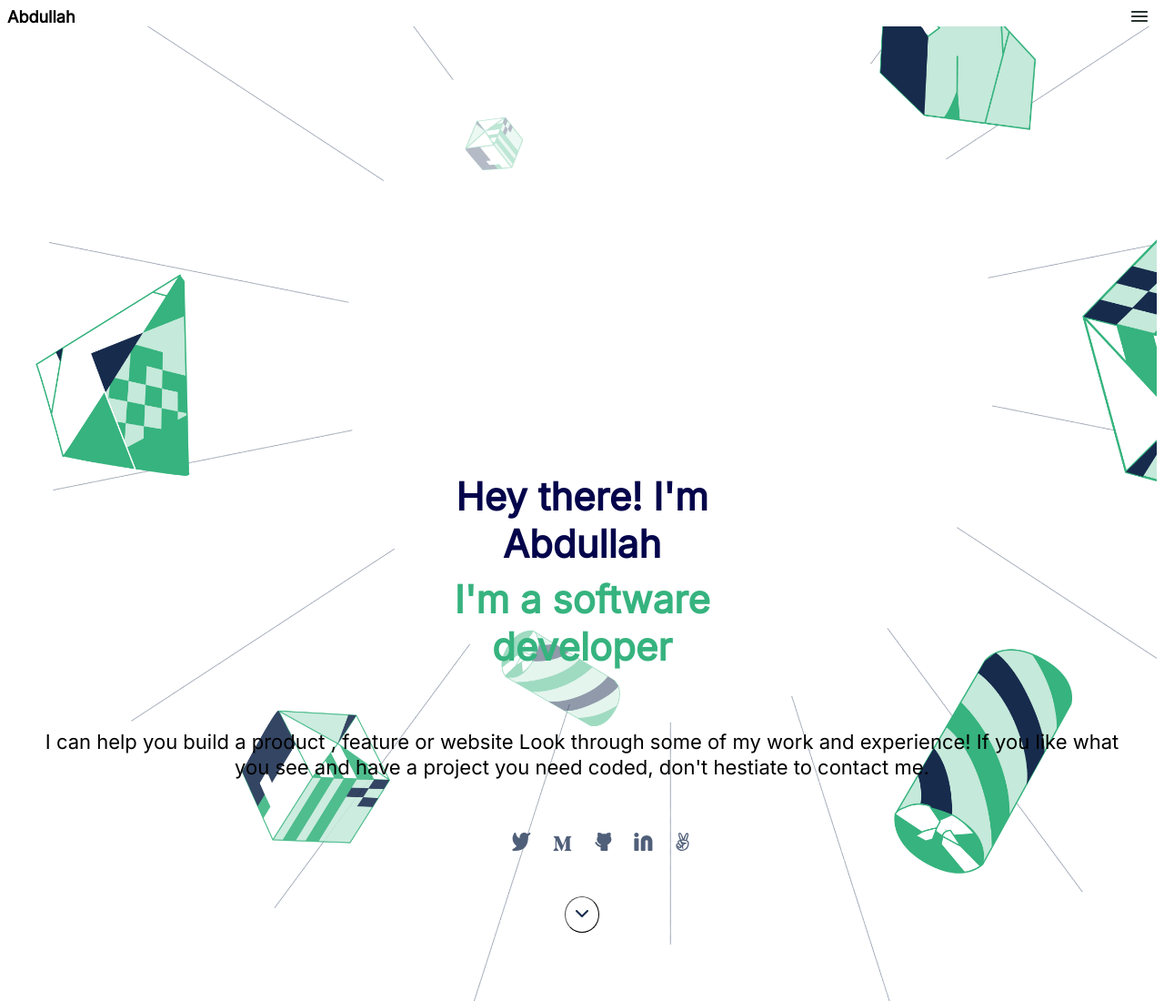
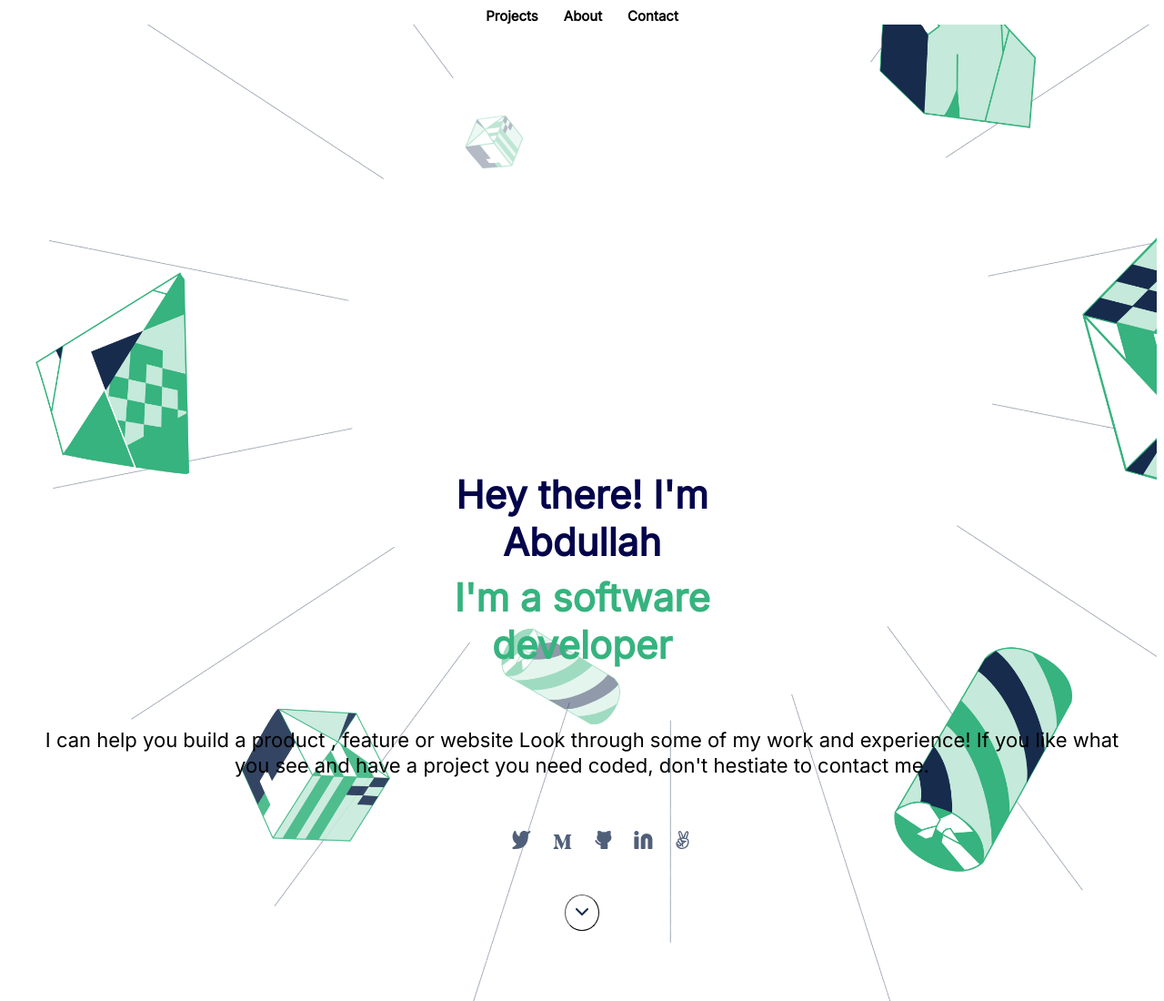
Before and after one commit to OnlyUnknown/portfolio-mobile-first, a website: page index.html in a window 1280 px wide. Shown: the top 1100 px of the page at 91% size. Drawn offline with Linux system fonts and the light colour scheme.

Commit message:
navbar has been adjusted

```diff
--- a/Style.css
+++ b/Style.css
@@ -12,6 +12,10 @@ header div {
   font-size: large;
   margin: auto;
   min-width: 375px;
+}
+
+.nav-desk{
+  display: none;
 }
 
 span {
@@ -404,10 +408,24 @@ textarea::placeholder {
   margin-top: 515px;
 }
 
-@media screen and (min-width: 768px) {
+@media only screen and (min-width: 768px) {
   .flex-cont {
     background: url(./Header-pic.png) 0% 0% no-repeat;
     background-size: 1500.8px;
     height: 1437px;
   }
+  .navbar{
+    display: none;
+  }
+  .nav-desk{
+    display: block;
+    text-align: center;
+  }
+  .nav-desk a{
+    padding: 12px;
+    font-family: inter, sans-serif;
+    font-size: 15px;
+    font-weight: 600;
+
+  }
 }
--- a/index.html
+++ b/index.html
@@ -19,6 +19,11 @@
             </span>
 
 
+        </nav>
+        <nav class="nav-desk">
+            <a>Projects</a>
+            <a>About</a>
+            <a>Contact</a>
         </nav>
         </header>
    <section class="flex-cont">
```
